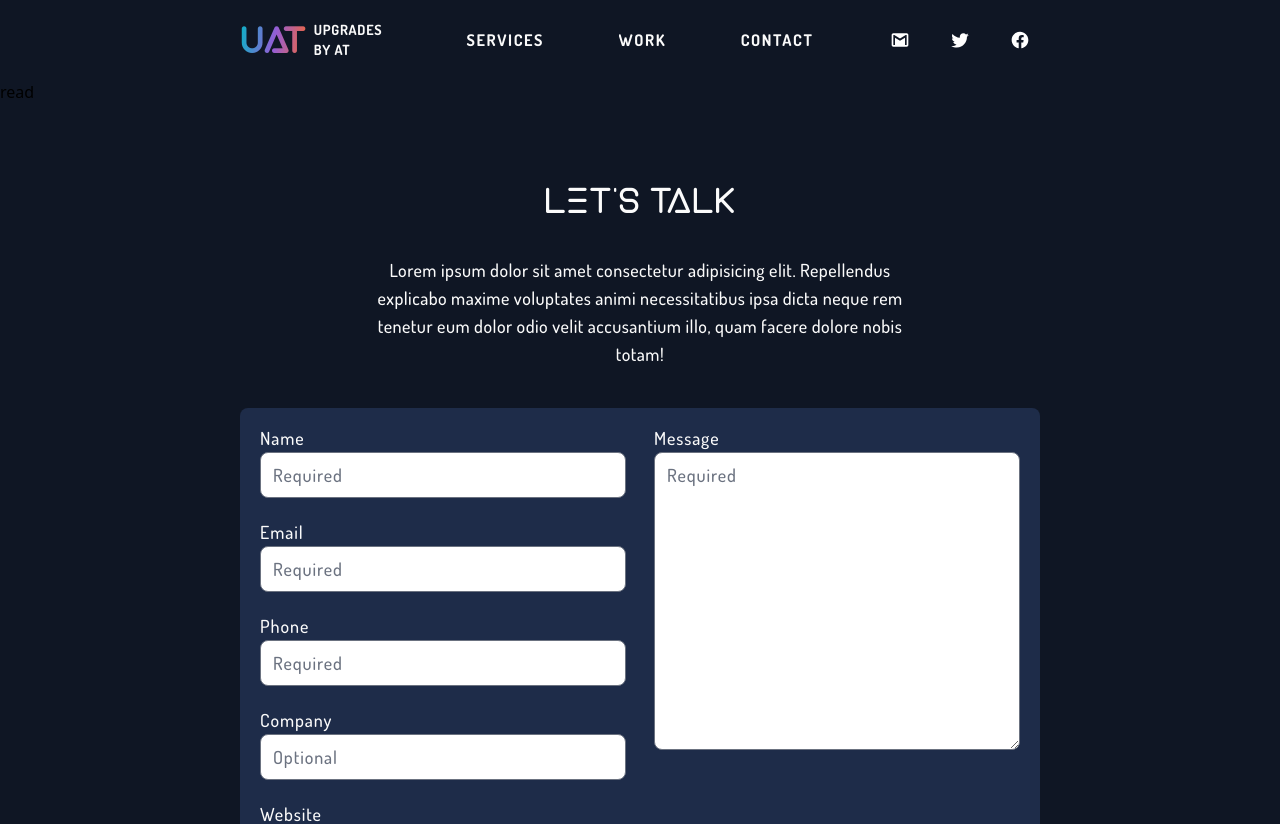
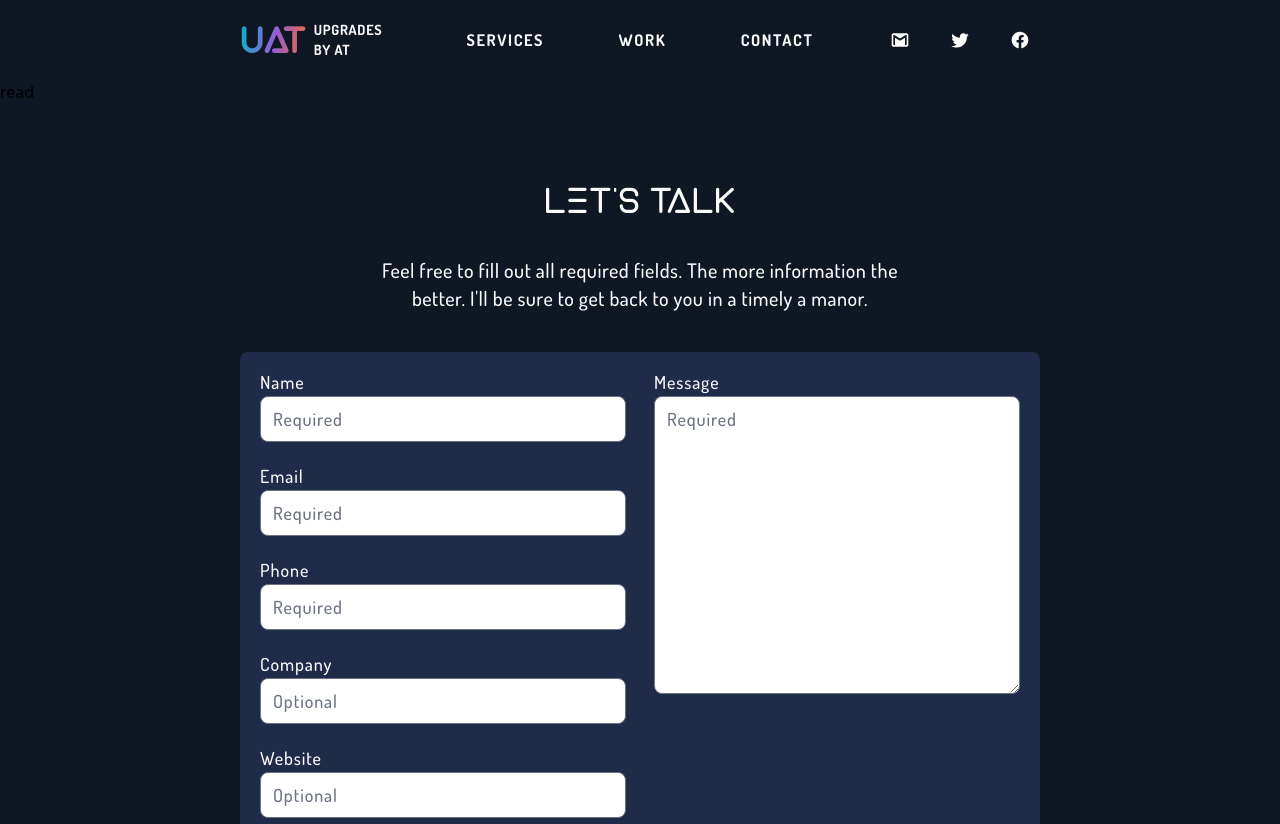
Before and after one commit to AaronTheDesigner/ubat_front, a Next.js app: page /read in a window 1280 px wide. Shown: the top 824 px of the page. Built offline with nearby package versions, Linux system fonts and the light colour scheme; what @tailwindcss/typography would draw is missing.

Commit message:
references

```diff
--- a/components/Form.js
+++ b/components/Form.js
@@ -3,6 +3,7 @@ import { useForm, ValidationError } from '@formspree/react';
 
 const title = `Let's Talk`
 const ty = `We'll be in touch!`
+const paragraph = `Feel free to fill out all required fields. The more information the better. I'll be sure to get back to you in a timely a manor.`
 
 const Form = () => {
     const [state, handleSubmit] = useForm(process.env.NEXT_PUBLIC_NEW_FORM)
@@ -23,8 +24,8 @@ const Form = () => {
         <div className='py-10 px-5 sm:px-10 md:px-16 lg:px-28 xl:px-60' id="contact">
             <div className="mb-10 flex flex-col justify-center items-center lg:px-32">
                 <div className="equinox-bold text-white w-full text-4xl text-center uppercase my-9">{title}</div>
-                <p className="dosis-medium tracking-wide text-white text-base text-center lg:max-w-4xl lg:text-lg">
-                    Lorem ipsum dolor sit amet consectetur adipisicing elit. Repellendus explicabo maxime voluptates animi necessitatibus ipsa dicta neque rem tenetur eum dolor odio velit accusantium illo, quam facere dolore nobis totam!
+                <p className="dosis-medium tracking-wide text-white text-base text-center lg:max-w-4xl lg:text-xl">
+                    {paragraph}
                 </p>
             </div>
             <form action="" onSubmit={handleSubmit} className="max-w-sm m-auto px-5 py-4 bg-lighterblue rounded-lg md:max-w-none lg:max-w-4xl">
--- a/components/pages/main/Reviews.js
+++ b/components/pages/main/Reviews.js
@@ -5,21 +5,21 @@ import person from '../../../public/assets/person_icon.svg';
 
 const One = {
     image: `url(../assets/jayrequard.jpg)`,
-    quote: `Lorem ipsum dolor, sit amet consectetur adipisicing elit. Animi soluta aliquam officiis porro impedit pariatur mollitia!`,
+    quote: `Aaron Toliver's creative talent and technical expertise led the way in crafting my media platform to a professional standard. His thoughtfulness and drive to develop the best product for his clients is a rare resource.`,
     name: `Jay Requard`,
     company: `Author`
 }
 
 const Two = {
     image: `url(../assets/obed.jpg)`,
-    quote: `Lorem ipsum dolor, sit amet consectetur adipisicing elit. Animi soluta aliquam officiis porro impedit pariatur mollitia!`,
+    quote: `Aaron did a great job with my new website as I pivoted my business from one focus to another.`,
     name: `Obed Arguedas`,
     company: `Inside Out Home Improvement`
 }
 
 const Three = {
     image: `url(../assets/darrell.jpg)`,
-    quote: `Lorem ipsum dolor, sit amet consectetur adipisicing elit. Animi soluta aliquam officiis porro impedit pariatur mollitia!`,
+    quote: `Aaron did a great job on my website. He was very attentive to my needs, and very responsive when I needed him, keeping me updated on the progress of the site. Great experience and I highly recommend.`,
     name: `Darrell Zamora`,
     company: `Agora Window Cleaning`
 }
```
